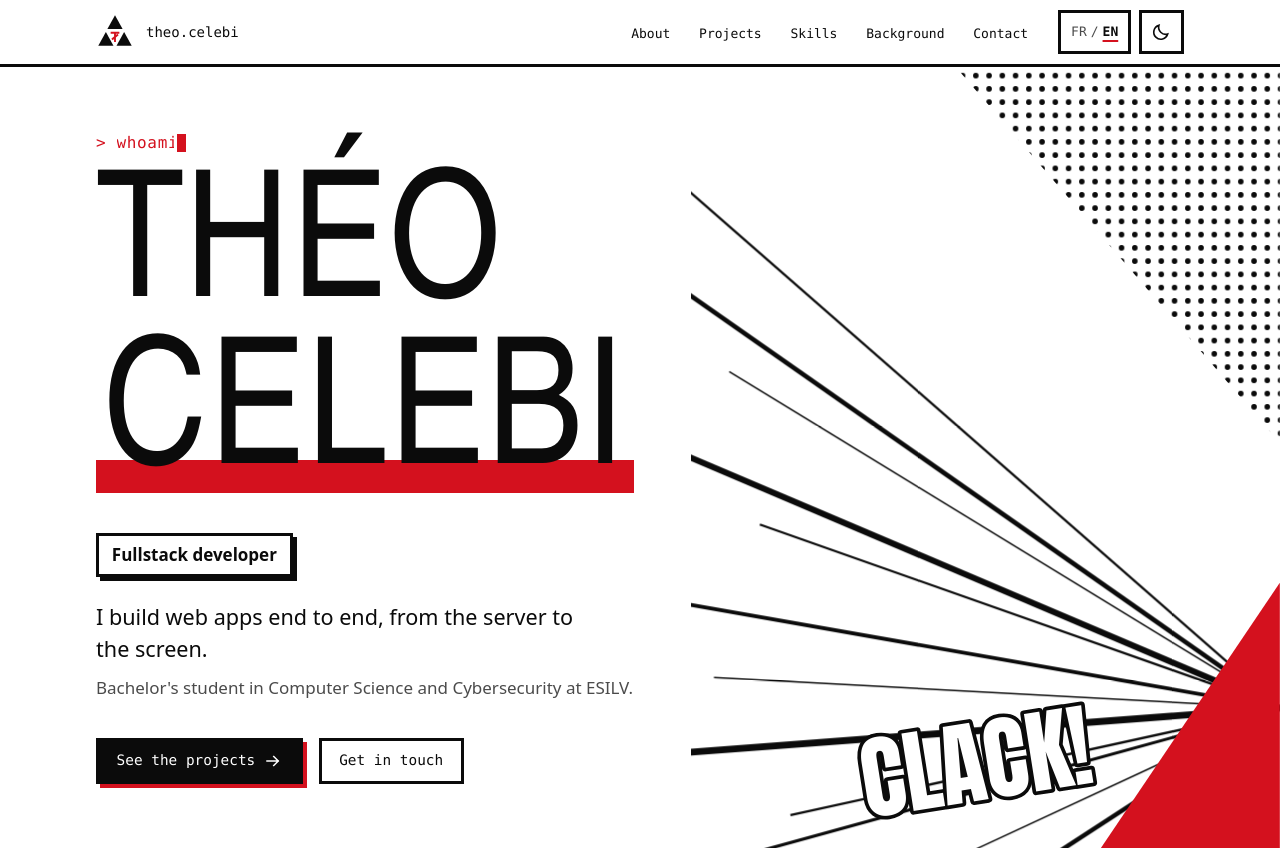
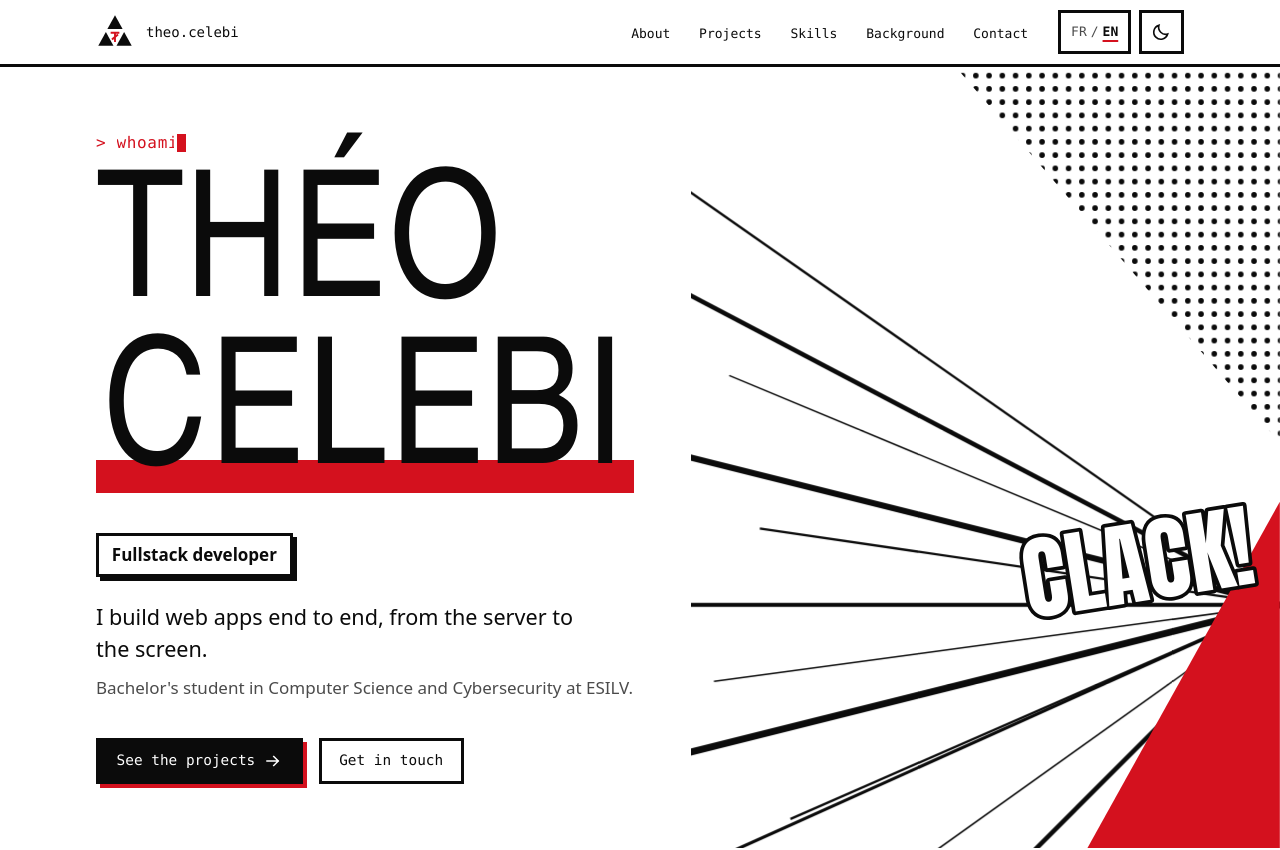
Before and after one commit to TheoCelebi/TheoCelebi.github.io, a React (Vite) app: page / in a window 1280 px wide. Shown: the top 850 px of the page. Built offline with nearby package versions, Linux system fonts and the light colour scheme.

Commit message:
fix: garde l'onomatopée de l'accueil entière sur les écrans larges

```diff
--- a/src/components/Hero.jsx
+++ b/src/components/Hero.jsx
@@ -22,6 +22,8 @@ const SPEED_LINES = [
   [200, 600, 3],
 ];
 
+// Le dessin est recadré en hauteur sur les écrans larges : les éléments importants
+// (foyer des lignes, onomatopée) restent dans la bande centrale, entre y = 200 et y = 420.
 function MangaArt({ sfx }) {
   return (
     <svg
@@ -39,15 +41,16 @@ function MangaArt({ sfx }) {
       <polygon points="150,0 400,0 400,290" fill="url(#trame)" />
       <g className="speed-lines" stroke="currentColor" fill="none">
         {SPEED_LINES.map(([x, y, width]) => (
-          <path key={`${x}-${y}`} d={`M400 470L${x} ${y}`} strokeWidth={width} />
+          <path key={`${x}-${y}`} d={`M400 400L${x} ${y}`} strokeWidth={width} />
         ))}
       </g>
-      <polygon points="255,600 400,385 400,600" fill="var(--accent)" />
+      <polygon points="250,600 400,330 400,600" fill="var(--accent)" />
       <text
         className="hero-sfx"
-        x="120"
-        y="545"
-        transform="rotate(-9 120 545)"
+        x="385"
+        y="385"
+        textAnchor="end"
+        transform="rotate(-9 385 385)"
         fontFamily="Anton, Impact, sans-serif"
         fontSize="62"
         fill="var(--paper)"
--- a/src/styles/effects.css
+++ b/src/styles/effects.css
@@ -133,7 +133,7 @@
 
   .speed-lines {
     animation: speed 2.4s ease-in-out infinite alternate;
-    transform-origin: 100% 78%;
+    transform-origin: 100% 66.7%;
   }
 
   @keyframes speed {
```
